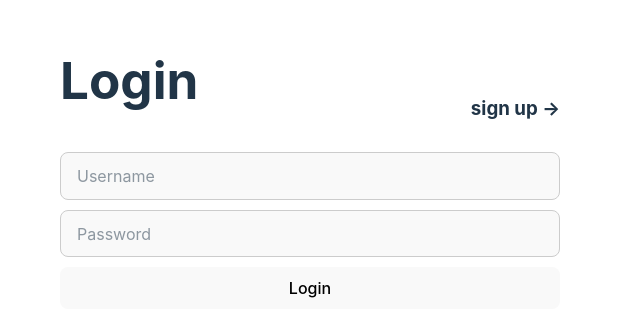
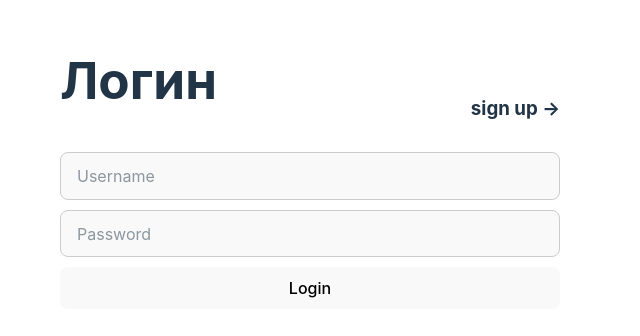
Before and after one commit to KirillShakhov/ITMO.DevOps.Frontend, a React (Vite) app: page /login in a window 1280 px wide. Shown: the part 212-548 px from the top of the page, without its empty margins (0-640 px from the left). Built offline with nearby package versions, Linux system fonts and the light colour scheme.

Commit message:
feat: Логин

```diff
--- a/src/components/Login.tsx
+++ b/src/components/Login.tsx
@@ -46,7 +46,7 @@ const Login: FC = () => {
           justifyContent: 'space-between'
         }}
       >
-        <h1>Login</h1>
+        <h1>Логин</h1>
         <div
           onClick={() => {
             navigate('/register')
```
